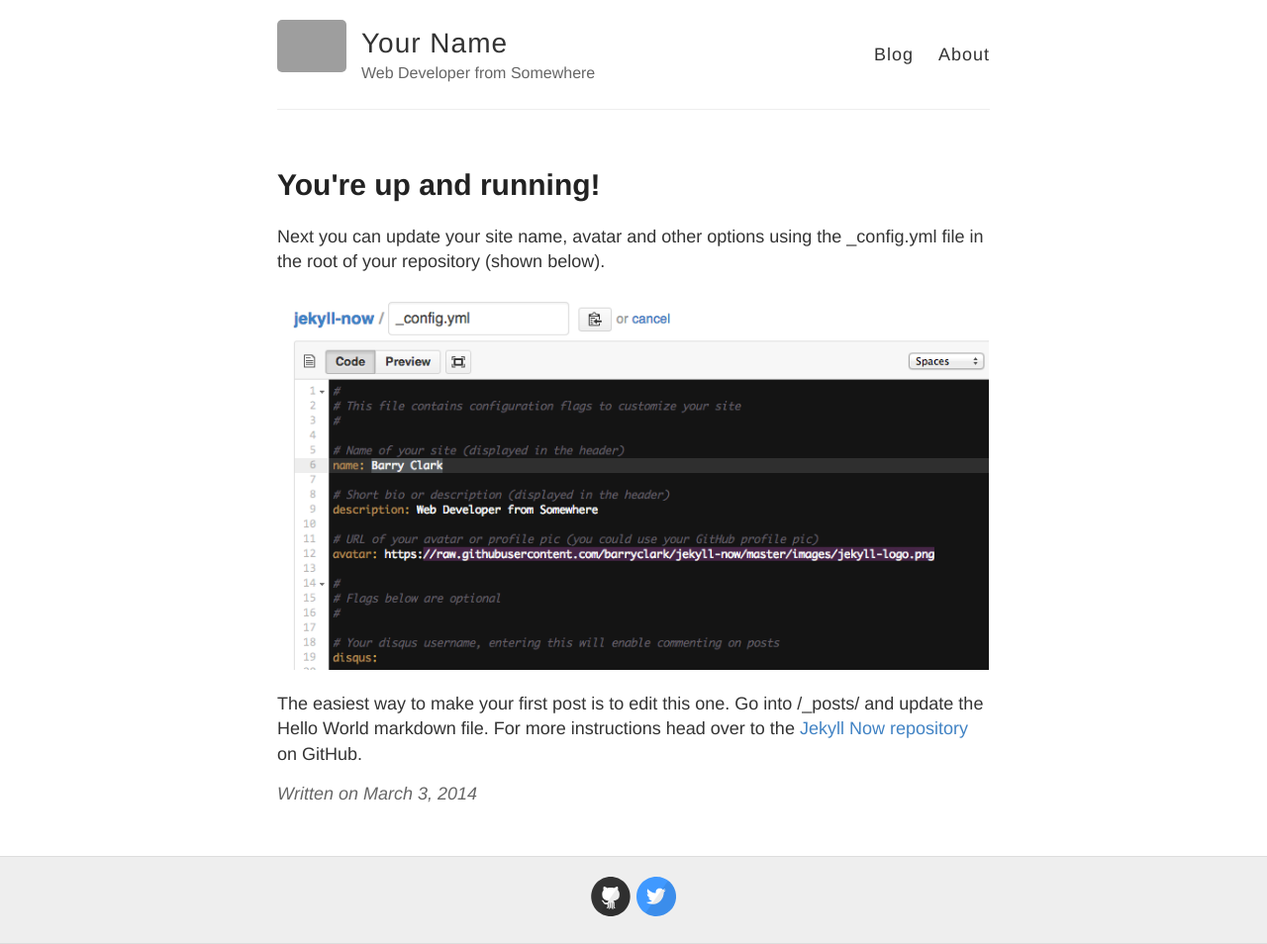
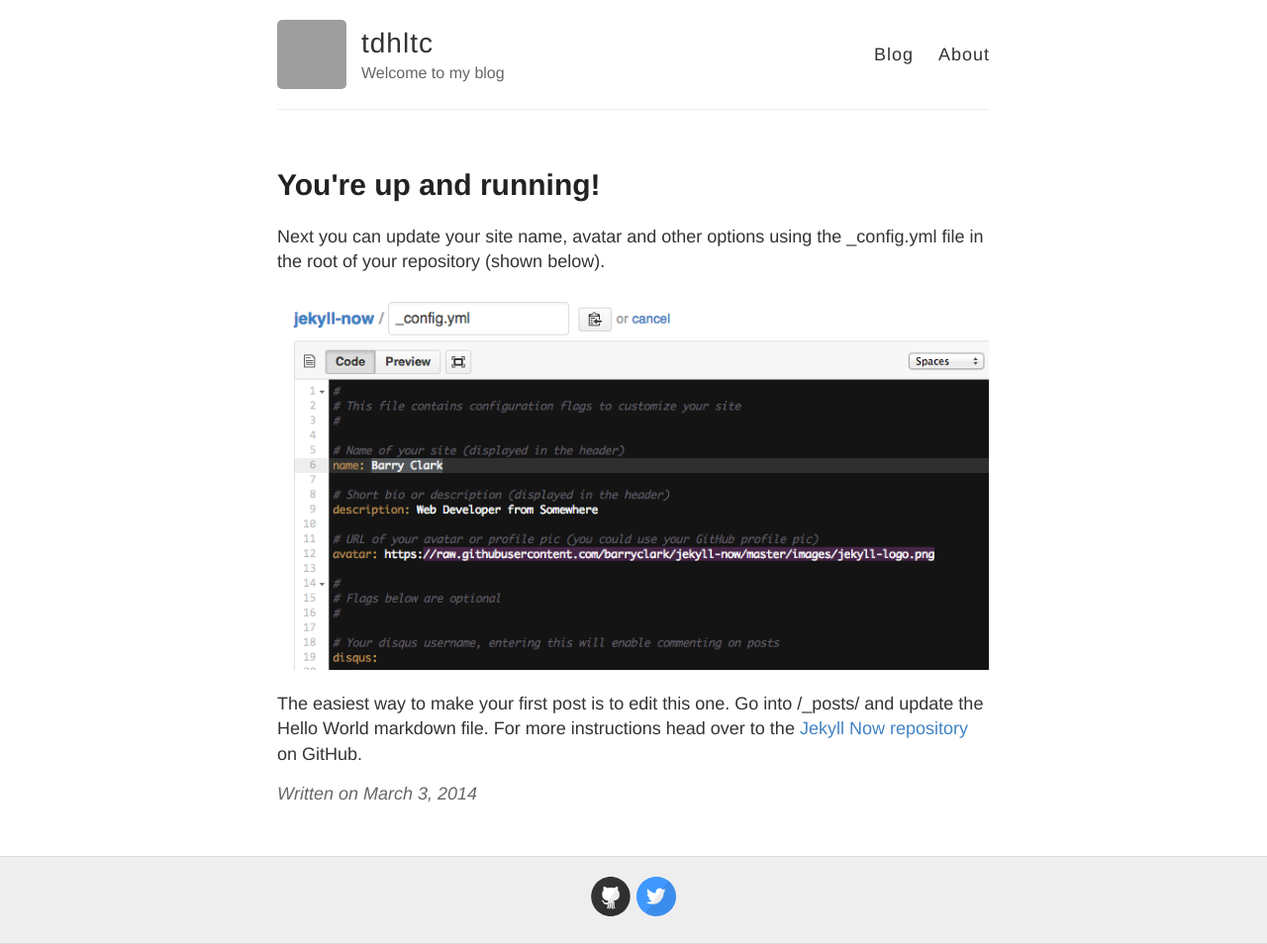
Before and after one commit to tdhltc/tdhltc.github.io, a Jekyll site: the page built from _posts/2014-3-3-Hello-World.md, in a window 1280 px wide. Shown: the whole page at 99% size. Built offline with Jekyll 4.4.1, drawn with Linux system fonts in a browser that asks for light colours; grey boxes are pictures that could not be loaded.

Commit message:
change blog name, avartar, description

```diff
--- a/_config.yml
+++ b/_config.yml
@@ -3,13 +3,13 @@
 #
 
 # Name of your site (displayed in the header)
-name: Your Name
+name: tdhltc
 
 # Short bio or description (displayed in the header)
-description: Web Developer from Somewhere
+description: Welcome to my blog
 
 # URL of your avatar or profile pic (you could use your GitHub profile pic)
-avatar: https://raw.githubusercontent.com/barryclark/jekyll-now/master/images/jekyll-logo.png
+avatar: https://avatars0.githubusercontent.com/u/31514545?s=400&v=4
 
 #
 # Flags below are optional
```
